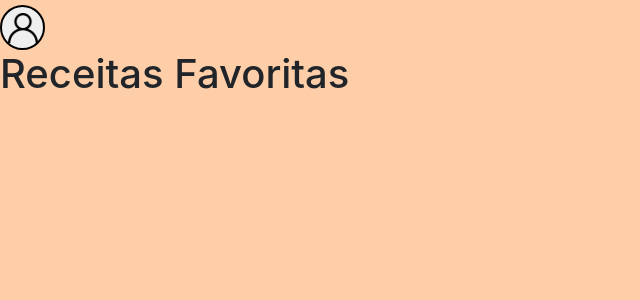
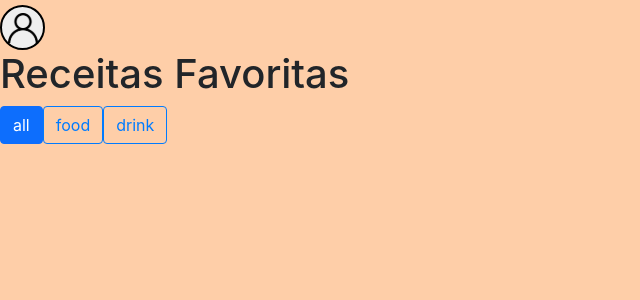
Before and after one commit to vdiorio/Recipes-App, a React (Create React App) app: page /receitas-favoritas in a window 1280 px wide. Shown: the top 300 px of the page, without its empty margins (0-640 px from the left). Built offline with nearby package versions, Linux system fonts and the light colour scheme.

Commit message:
Página de receitas favoritas concluída

```diff
--- /dev/null
+++ b/src/components/FavoriteRecipeCard.jsx
@@ -0,0 +1,110 @@
+import PropTypes from 'prop-types';
+import React, { useState } from 'react';
+import './DoneRecipeCard.css';
+import { Link } from 'react-router-dom';
+import shareIcon from '../images/shareIcon.svg';
+import blackHeartIcon from '../images/blackHeartIcon.svg';
+
+const copy = require('clipboard-copy');
+
+export default function FavoriteRecipeCard({ recipe, index, removeFavorite }) {
+  const [showToast, setShowToast] = useState(
+    <span className="copied-link">Link copiado!</span>,
+  );
+
+  // Função criada separadamente pq o toast gerado no context ativaria para todos os cards simultaneamente
+  function showIndividualToast(link) {
+    const THREE_SECONDS = 3000;
+    copy(link);
+    setShowToast(
+      <span className="copied-link copied-link--active">Link copiado!</span>,
+    );
+    return setTimeout(() => {
+      setShowToast(
+        <span className="copied-link">Link copiado!</span>,
+      );
+    }, THREE_SECONDS);
+  }
+
+  const {
+    type,
+    id,
+    category,
+    alcoholicOrNot,
+    area,
+    image,
+    name,
+  } = recipe;
+  const link = window.location.href.split('/');
+  link[3] = `${type}s`;
+  link[4] = id; // Tratamento do link para o botão de compartilhamento
+  return (
+    <div // Container do card
+      className="done-card"
+      data-testid={ `${index}-recipe-card` }
+    >
+      <Link to={ `/${type}s/${id}` }>
+        <img
+          className="card-image"
+          src={ image }
+          alt={ `${area} meal` }
+          data-testid={ `${index}-horizontal-image` }
+          width={ 130 }
+        />
+      </Link>
+      <div>
+        <div>
+          <span className="recipe-type" data-testid={ `${index}-horizontal-top-text` }>
+            { `${alcoholicOrNot.length > 0 ? alcoholicOrNot : area} - ${category}` }
+          </span>
+          <Link to={ `/${type}s/${id}` }>
+            <h6 data-testid={ `${index}-horizontal-name` }>
+              {name}
+            </h6>
+          </Link>
+        </div>
+        <button
+          type="button"
+          className="media-btn"
+          onClick={ () => showIndividualToast(link.join('/')) }
+          style={ { marginTop: 20 } }
+        >
+          <img
+            data-testid={ `${index}-horizontal-share-btn` }
+            src={ shareIcon }
+            alt="Share Icon"
+            className="media-btn-img"
+          />
+        </button>
+        {showToast}
+        <button
+          type="button"
+          className="media-btn"
+          style={ { marginTop: 20 } }
+          onClick={ () => removeFavorite(index) }
+        >
+          <img
+            data-testid={ `${index}-horizontal-favorite-btn` }
+            src={ blackHeartIcon }
+            alt="Share Icon"
+            className="media-btn-img"
+          />
+        </button>
+      </div>
+    </div>
+  );
+}
+
+FavoriteRecipeCard.propTypes = {
+  index: PropTypes.number.isRequired,
+  recipe: PropTypes.shape({
+    alcoholicOrNot: PropTypes.string.isRequired,
+    area: PropTypes.string.isRequired,
+    category: PropTypes.string.isRequired,
+    id: PropTypes.string.isRequired,
+    image: PropTypes.string.isRequired,
+    name: PropTypes.string.isRequired,
+    type: PropTypes.string.isRequired,
+  }).isRequired,
+  removeFavorite: PropTypes.func.isRequired,
+};
--- a/src/pages/FavoritesRecipes.js
+++ b/src/pages/FavoritesRecipes.js
@@ -1,11 +1,69 @@
-import React from 'react';
+import React, { useEffect, useState } from 'react';
 import GenericHeader from '../components/GenericHeader';
+import FavoriteRecipeCard from '../components/FavoriteRecipeCard';
 
-export default function FavoritesRecipes() {
+export default function FavoriteRecipes() {
+  const [favoriteRecipes, setRecipes] = useState([]);
+  const [filter, setFilter] = useState('all');
+
+  useEffect(() => { // Ao montar o componente, recupera as receitas no localstorage e as salva no estado
+    const recipes = JSON.parse(localStorage.getItem('favoriteRecipes'));
+    setRecipes(recipes);
+  }, []);
+
   const value = 'Receitas Favoritas';
+  const categorias = ['all', 'food', 'drink']; // Array para economizar código repetitivo
+
+  async function removeFavorite(index) {
+    const filteredArray = [...favoriteRecipes].filter((_rec, i) => i !== index);
+    setRecipes(filteredArray);
+    localStorage.setItem('favoriteRecipes', JSON.stringify(filteredArray));
+  }
+
   return (
     <div>
       <GenericHeader value={ value } />
+      <div // Container dos botões de filtro tentei usar os mesmos da página inicial, mas os testes existem id's e tratamentos difernetes
+        className="btn-group"
+        role="group"
+        aria-label="Basic radio toggle button group"
+      >
+        { categorias.map((cat, i) => {
+          let filterName = cat === 'food' ? 'comida' : 'bebida'; // o filtro está sendo salvo no localStorage com os nomes em portugues
+          if (cat === 'all') filterName = cat; // para poder filtrar corretamente criei essa lógica para simplificar o estado do filtro
+          return (
+            <div key={ i }>
+              <input
+                type="checkbox"
+                className="btn-check"
+                name="btnradio"
+                id={ cat }
+                autoComplete="off"
+                onChange={ () => setFilter(filterName) }
+                checked={ filter === filterName }
+              />
+              <label
+                className="btn btn-outline-primary"
+                htmlFor={ cat }
+                data-testid={ `filter-by-${cat}-btn` }
+              >
+                { cat }
+                <input className="btn-check" type="radio" />
+              </label>
+            </div>
+          );
+        }) }
+      </div>
+      { Array.isArray(favoriteRecipes) && favoriteRecipes // Sem checar se recipes done é um array a pagina não carrega em alguns testes
+        .filter((rec) => filter === 'all' || rec.type === filter)
+        .map((rec, i) => (
+          <FavoriteRecipeCard
+            key={ i }
+            recipe={ rec }
+            index={ i }
+            removeFavorite={ (id) => removeFavorite(id) }
+          />
+        )) }
     </div>
   );
 }
```
